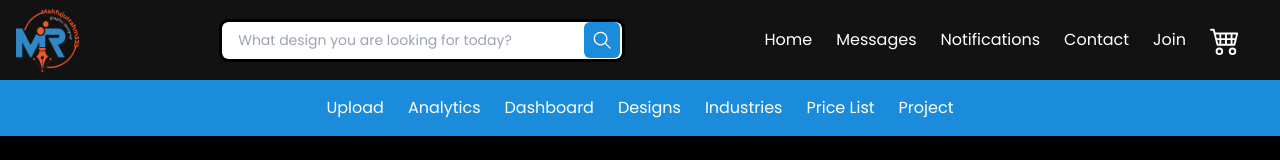
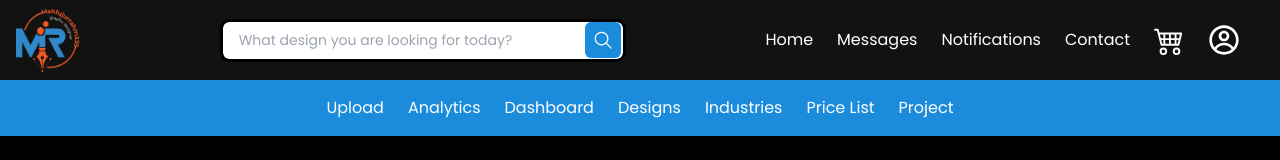
Before and after one commit to Shakiqurrahman/mr-project--fiverr-system, a React (Vite) app: page / in a window 1280 px wide. Shown: the top 160 px of the page. Built offline with nearby package versions, Linux system fonts and the light colour scheme.

Commit message:
header bug fixed

```diff
--- a/src/components/partials/Header.jsx
+++ b/src/components/partials/Header.jsx
@@ -9,7 +9,7 @@ import Navbar from "./Navbar";
 import UserBox from "./UserBox";
 
 function Header() {
-  const [user, setUser] = useState(false);
+  const [user, setUser] = useState(true);
   const [activeMenu, setActiveMenu] = useState(false);
 
   const handleClose = () => {
@@ -70,13 +70,19 @@ function Header() {
                 >
                   <NavLink to="/contact">Contact</NavLink>
                 </li>
+                {!user && <li
+                  className="md:hidden text-white hover:text-gray-300"
+                  onClick={handleClose}
+                >
+                  <NavLink to="/join">Join</NavLink>
+                </li>}
               </ul>
               <ul
                 className={`flex items-center gap-6 ${
                   user && "flex-row-reverse"
                 }`}
               >
-                <li className="text-white hover:text-gray-300 flex items-center">
+                <li className={`${!user && "hidden md:block"} text-white hover:text-gray-300 flex items-center`}>
                   {user ? <UserBox /> : <NavLink to="/join">Join</NavLink>}
                 </li>
                 <li className="text-white hover:text-gray-300">
```
